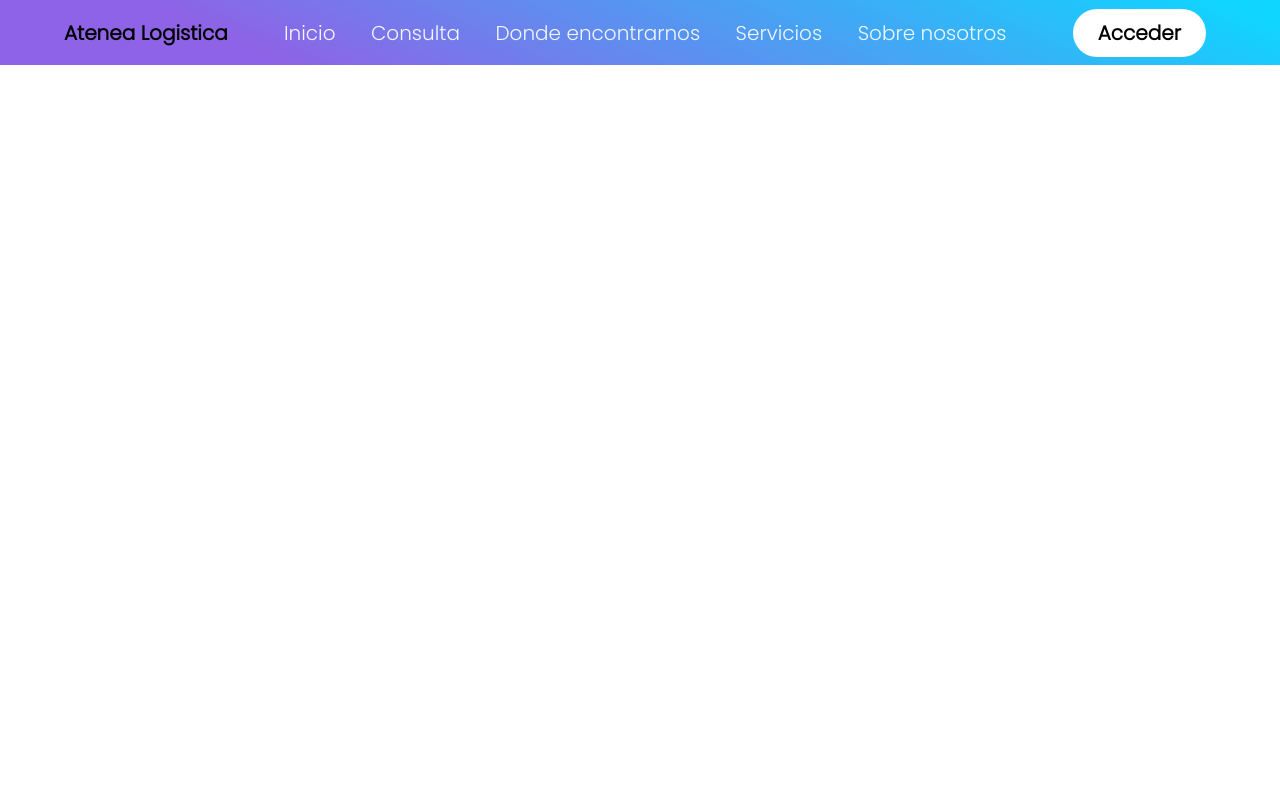
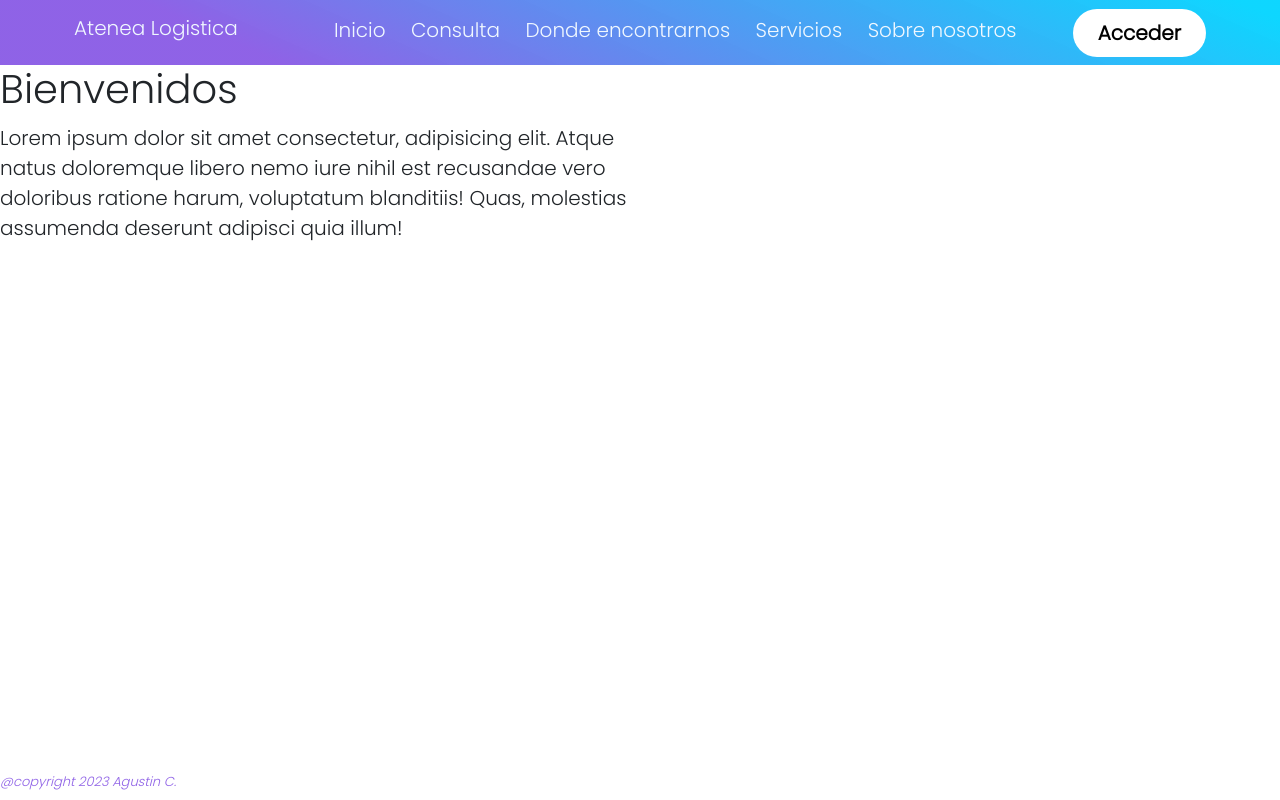
Before and after one commit to AgusCufr3/athenaslogistica, a plain HTML site: page index.html in a window 1280 px wide. Drawn offline with nearby package versions, Linux system fonts and the light colour scheme.

Commit message:
Navbar con bootstrap y arreglos en index

```diff
--- a/estilos/estilos.css
+++ b/estilos/estilos.css
@@ -23,7 +23,7 @@
 }
 .botones_nav {
 	display: inline-block;
-	padding: 0 5px;
+	padding-top: 15px;
 	font-size: 15px;
 }
 a {
@@ -52,4 +52,29 @@ ul :hover {
 	color: #ebf5ee;
 	transition: scale(1.1);
 }
+h1 {
+	font-family: "Poppins", sans-serif;
+	font-size: 20px;
+	padding: 0 10px;
+	text-decoration: none;
+	color: aliceblue;
+	transition: all 0.5s ease-in-out;
+}
 /* Barra navegacion*/
+/* Footer*/
+.footertexto {
+	font-size: 13px;
+	font-style: italic;
+}
+.footer {
+	position: absolute;
+	bottom: 0;
+	color: #8d60e6fb;
+}
+/* Footer*/
+/*main index*/
+.intro {
+	width: 80vh;
+	height: 80vh;
+}
+/*main index*/
--- a/index.html
+++ b/index.html
@@ -4,6 +4,7 @@
     <meta charset="UTF-8">
     <meta http-equiv="X-UA-Compatible" content="IE=edge">
     <meta name="viewport" content="width=device-width, initial-scale=1.0">
+    <link href="https://cdn.jsdelivr.net/npm/bootstrap@5.3.0-alpha1/dist/css/bootstrap.min.css" rel="stylesheet" integrity="sha384-GLhlTQ8iRABdZLl6O3oVMWSktQOp6b7In1Zl3/Jr59b6EGGoI1aFkw7cmDA6j6gD" crossorigin="anonymous">
     <link rel="preconnect" href="https://fonts.googleapis.com" />
     <link rel="preconnect" href="https://fonts.gstatic.com" crossorigin />
     <link href="https://fonts.googleapis.com/css2?family=Poppins:wght@200;300&display=swap" rel="stylesheet" />
@@ -15,25 +16,23 @@
     <header class="animate__animated animate__zoomInDown barra_nav">
         <h1 class="nombre_empresa">Atenea Logistica</h1>
         <nav>
-            <ul >
-                <li class="botones_nav">
-                    <a href="./index.html">Inicio</a>
-                </li>
-                <li class="botones_nav">
-                    <a href="./paginas/consulta.html">Consulta</a>
-                </li>
-                <li class="botones_nav">
-                    <a href="./paginas/donde-encontrarnos.html">Donde encontrarnos</a>
-                </li>
-                <li class="botones_nav">
-                    <a href="./paginas/servicios.html">Servicios</a>
-                </li>
-                <li class="botones_nav">
-                    <a href="./paginas/sobre-nostros.html">Sobre nosotros</a>
-                </li>
+            <ul>
+                <li class="botones_nav"><a href="./index.html">Inicio</a></li>
+                <li class="botones_nav"><a href="./paginas/consulta.html">Consulta</a></li>
+                <li class="botones_nav"> <a href="./paginas/donde-encontrarnos.html">Donde encontrarnos</a></li>
+                <li class="botones_nav"> <a href="./paginas/servicios.html">Servicios</a> </li>
+                <li class="botones_nav"> <a href="./paginas/sobre-nostros.html">Sobre nosotros</a></li>
             </ul>
         </nav>
                 <a href="./index.html" class="boton"><button>Acceder</button></a>
     </header>
+    <main class="intro">
+            <h2 class="intro-titulo">Bienvenidos</h2>
+            <p class="texto-intro">Lorem ipsum dolor sit amet consectetur, adipisicing elit. Atque natus doloremque libero nemo iure nihil est recusandae vero doloribus ratione harum, voluptatum blanditiis! Quas, molestias assumenda deserunt adipisci quia illum!</p>
+    </main>
+    <footer class="footer">
+        <h2 class="footertexto">@copyright 2023 Agustin C.</h2>
+    </footer>
+    <script src="https://cdn.jsdelivr.net/npm/bootstrap@5.3.0-alpha1/dist/js/bootstrap.bundle.min.js" integrity="sha384-w76AqPfDkMBDXo30jS1Sgez6pr3x5MlQ1ZAGC+nuZB+EYdgRZgiwxhTBTkF7CXvN" crossorigin="anonymous"></script>
 </body>
 </html>
```
Also changed, not shown: paginas/consulta.html (+2 -0 lines), paginas/donde-encontrarnos.html (+2 -0 lines), paginas/servicios.html (+2 -0 lines), paginas/sobre-nosotros.html (+2 -0 lines).
